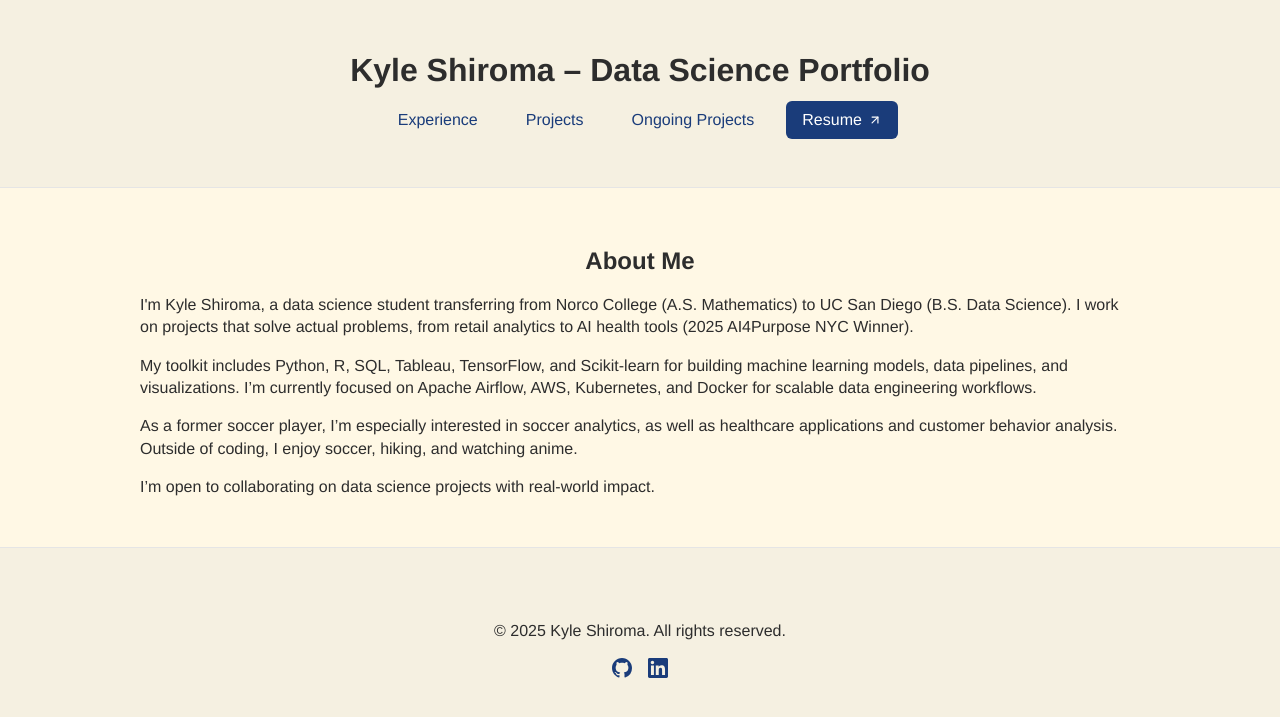
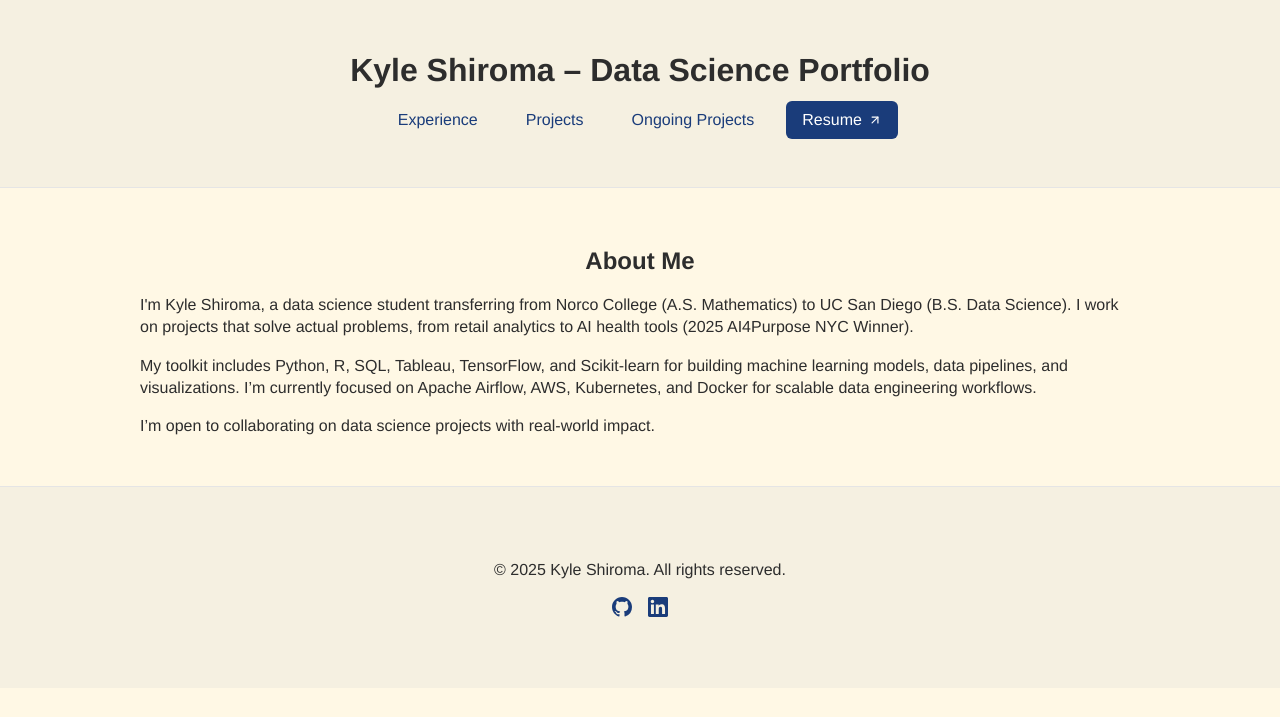
Before and after one commit to k-shiroma-code/k-shiroma-code.github.io, a Jekyll site: the page built from index.md, in a window 1280 px wide. Shown: the top 717 px of the page. Built offline with Jekyll 4.4.1, drawn with Linux system fonts in a browser that asks for light colours.

Commit message:
Update index.md

```diff
--- a/index.md
+++ b/index.md
@@ -15,9 +15,5 @@ permalink: /
   for scalable data engineering workflows.
 </p>
 <p>
-  As a former soccer player, I’m especially interested in soccer analytics, as well as healthcare applications
-  and customer behavior analysis. Outside of coding, I enjoy soccer, hiking, and watching anime.
-</p>
-<p>
   I’m open to collaborating on data science projects with real-world impact.
 </p>
```
